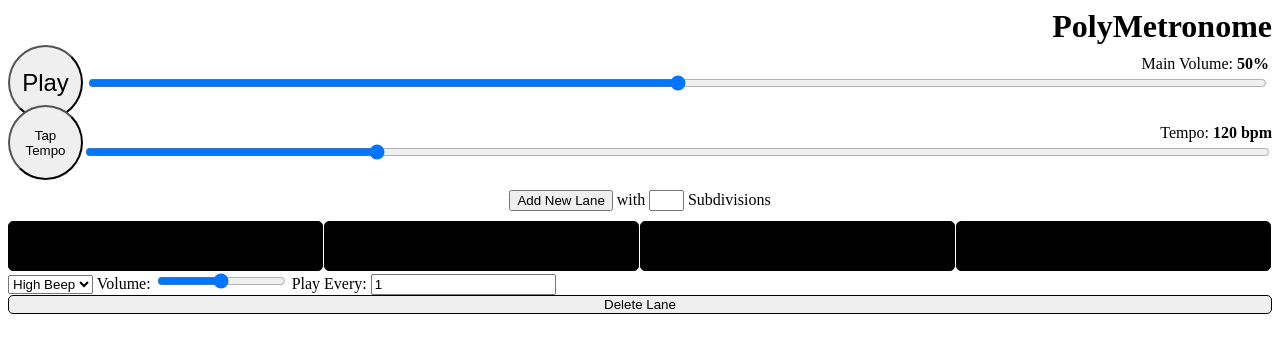
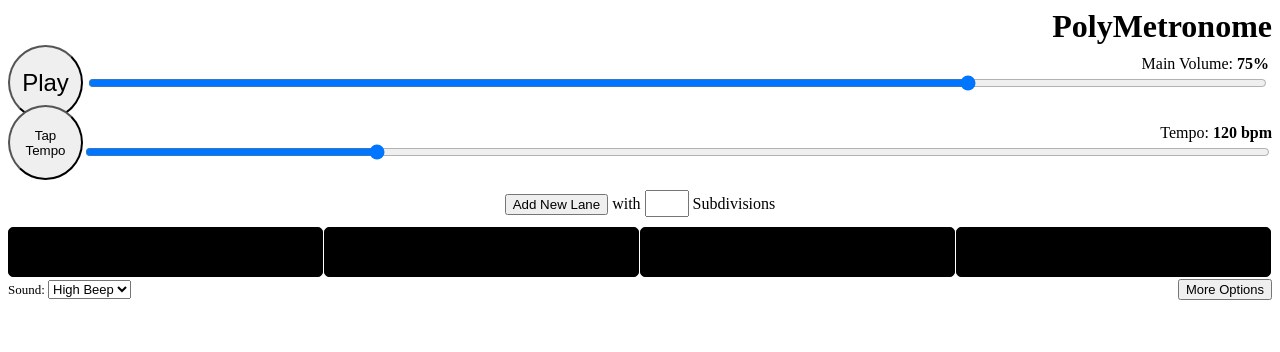
Before and after one commit to playdohface/metronome, an Angular app: page / in a window 1280 px wide. Shown: the top 352 px of the page. Built offline with nearby package versions, Linux system fonts and the light colour scheme.

Commit message:
Make UI more reactive

```diff
--- a/src/app/metronome/metronome.component.css
+++ b/src/app/metronome/metronome.component.css
@@ -33,6 +33,8 @@ h1 {
 
 .newlanecontrol input {
     width:2em;
+    font-size: large;
+    text-align: center;
 }
 .newlanecontrol {
     text-align: center;
--- a/src/app/metronome/metronome.component.html
+++ b/src/app/metronome/metronome.component.html
@@ -10,9 +10,9 @@
 
     <div class="volumecontrol">
     <div class = "volumelabel">Main Volume:
-        <span class = "volumeamount">{{ac.mainVolume*100}}%</span>
+        <span class = "volumeamount">{{volumeSlider}}%</span>
     </div>
-    <input class="volumeslider" #mainVolume type="range" min="0" max="100" (change)="setVolume(mainVolume.value)" [value]="ac.mainVolume*100"><br>
+    <input class="volumeslider" #mainVolume type="range" min="0" max="100" (change)="setVolume(mainVolume.value)" [(ngModel)]="volumeSlider"><br>
     </div>
 </div>
 
@@ -20,8 +20,8 @@
     <app-tap-tempo (newTempo)="tapTempo($event)"></app-tap-tempo>
 
     <div class="temposection">
-        <div class="tempolabel">Tempo: <span class="bpmamount">{{ac.bpm}} bpm</span></div>
-        <input #bpmSlider type="range" min="30" max="400" (change)="setBpm(bpmSlider.value)" [value]="ac.bpm">
+        <div class="tempolabel">Tempo: <span class="bpmamount">{{tempoSlider}} bpm</span></div>
+        <input #bpmSlider type="range" min="30" max="400" (change)="setBpm(bpmSlider.value)" [(ngModel)] = "tempoSlider">
     </div>
 
 </div>
--- a/src/app/metronome/metronome.component.ts
+++ b/src/app/metronome/metronome.component.ts
@@ -4,6 +4,7 @@ import { SoundEvent } from '../sound-event';
 import { LaneViewDirective } from '../directive/lane-view.directive';
 import { VisualizationComponent } from '../visualization/visualization.component';
 import { AudioEngineService } from '../service/audio-engine.service';
+import { FormsModule } from '@angular/forms';
 
 @Component({
   selector: 'app-metronome',
@@ -12,31 +13,28 @@ import { AudioEngineService } from '../service/audio-engine.service';
 })
 export class MetronomeComponent implements OnInit {
   @ViewChild(LaneViewDirective, {static: true}) laneViews!: LaneViewDirective;
+  audioContext!:AudioContext;
 
 
-  audioContext!:AudioContext;
-
-  currentTimeInSeconds = 0;
-  currentBeat = 1;
-
-  nextNote:number = 0;
-
-  startTime = 0;
+  public volumeSlider:number = 75;
+  public tempoSlider:number = 120;
 
 
 
-  beep:Beep;
+
+
+
 
   constructor(public ac:AudioEngineService) {
 
     this.audioContext = ac.audioContext;
 
-    this.beep = new Beep(this.audioContext, this.ac.mainOut, 300, 0.2);
+
     //ac.currentBeat.subscribe((value) => this.currentBeat = value )
   }
 
   ngOnInit(): void {
-    this.audioContext = this.ac.audioContext;
+    // this.audioContext = this.ac.audioContext;
     this.addNewLane("4",false);
 
   }
@@ -48,10 +46,12 @@ export class MetronomeComponent implements OnInit {
 
   tapTempo(newTempo:number){
     if (newTempo < 30 || newTempo > 400) return;
-    this.ac.bpm = newTempo;
+    this.ac.bpm = Math.round(newTempo);
+    this.tempoSlider = Math.round(newTempo);
   }
 
   setBpm(newBpm:string){
+
     this.ac.bpm = parseInt(newBpm);
   }
 
@@ -72,11 +72,6 @@ export class MetronomeComponent implements OnInit {
 
   }
 
-  playSound(aCtx:AudioContext, when:number):void{
-    console.log("Play Sound.")
-    this.beep.play(this.audioContext.currentTime);
-
-  }
 
 
 }
--- a/src/app/visualization/visualization.component.css
+++ b/src/app/visualization/visualization.component.css
@@ -8,13 +8,57 @@
     justify-content: space-between;
 
 }
- button {
+ .buttons button {
     width:100%;
     border: 1px solid black;
     border-radius: 5px;
     margin-right: 1px;;
 
  }
+
+ .defaultoptions {
+    display: flex;
+    align-items: center;
+    justify-content: space-between;
+    margin-top: 2px;
+    font-size:small;
+ }
+
+ .defaultoptions select, .defaultoptions button {
+    font-size: small;
+ }
+
+ .moreoptions{
+    display: flex;
+    flex-direction: column;
+    font-size: small;
+    align-items: center;
+    justify-content: space-around;
+
+ }
+ .moreoptions .volsection {
+    display:flex;
+    width: 100%;
+    margin: 5px;
+    align-items: center;
+
+ }
+ .moreoptions .volslider {
+    width: 100%;
+    margin-left: 5px;
+ }
+
+ .moreoptions input {
+    width: 1em;
+    font-size: large;
+    text-align: center;
+ }
+ .moreoptions .deletebutton {
+    justify-self: right;
+    margin: 5px;
+ }
+
+
 
  .active {
     background-color: black;
--- a/src/app/visualization/visualization.component.html
+++ b/src/app/visualization/visualization.component.html
@@ -3,13 +3,20 @@
         <button *ngFor="let b of buttons; index as i" (click) = "buttonHandler(i)" [ngClass]="buttons[i]"></button>
     </div>
     <div [formGroup] = "soundChoice" class="soundchoice">
+        <div class="defaultoptions">
+            <span class="soundchoicesection">
+            Sound:
+            <select formControlName="soundSelect">
+                <option *ngFor="let sound of soundList" [ngValue]="sound" >{{sound.name}}</option>
+            </select> </span>
+            <button (click)="toggleOptions()">{{moreoptions ? "Less Options" : "More Options"}}</button>
+        </div>
 
-        <select formControlName="soundSelect">
-            <option *ngFor="let sound of soundList" [ngValue]="sound" >{{sound.name}}</option>
-        </select>
-        Volume: <input #volumeControl type="range" min="0" max="100" (change)="setVolume(volumeControl.value)">
-        Play Every: <input formControlName = "playEvery">
-        <button (click)="deleteMe()">Delete Lane</button>
+        <div *ngIf="moreoptions" class="moreoptions">
+            <div class="volsection">Volume: <input class="volslider" #volumeControl type="range" min="0" max="100" (change)="setVolume(volumeControl.value)"></div>
+            <div>Play Every one out of <input formControlName = "playEvery"> times.</div>
+            <div class="deletebutton"><button (click)="deleteMe()">Delete Lane</button></div>
+        </div>
     </div>
 
 </div>
--- a/src/app/visualization/visualization.component.ts
+++ b/src/app/visualization/visualization.component.ts
@@ -24,6 +24,8 @@ export class VisualizationComponent implements OnInit, OnChanges {
     soundSelect: new FormControl(),
     playEvery: new FormControl<number>(1)
   })
+
+  public moreoptions = false;
 
 
 
@@ -78,6 +80,11 @@ export class VisualizationComponent implements OnInit, OnChanges {
     this.delete$.emit(true);
   }
 
+  public toggleOptions():void{
+    this.moreoptions = !this.moreoptions;
+
+  }
+
   public setVolume(newVolume:string):void{
     this._volumeNode.gain.setValueAtTime(parseInt(newVolume)/100,0);
   }
```
